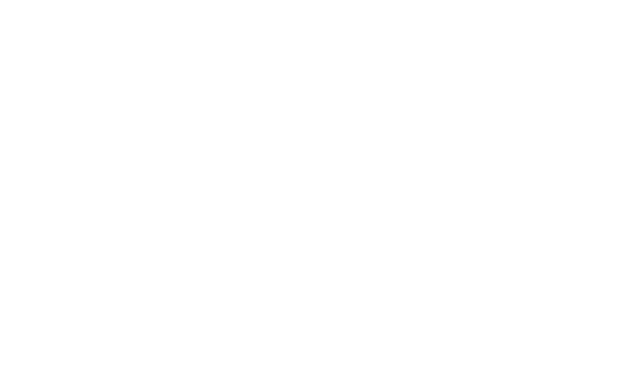
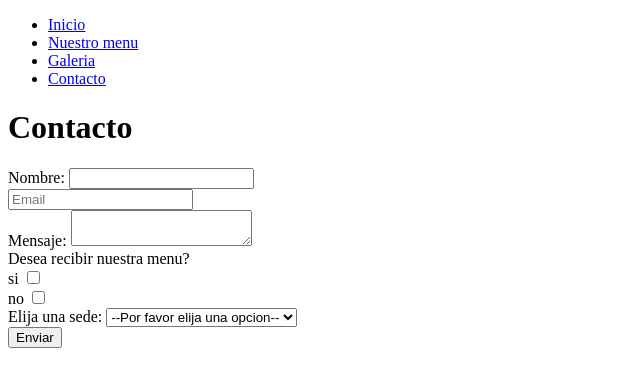
Before and after one commit to Aelf86/Aelfred86-mi-restaurante, a plain HTML site: page contacto.html in a window 1280 px wide. Shown: the whole page, without its empty margins (0-640 px from the left). Drawn offline with Linux system fonts and the light colour scheme.

Commit message:
añadidas funcionalidades de navegacion

```diff
--- a/contacto.html
+++ b/contacto.html
@@ -0,0 +1,63 @@
+<!DOCTYPE html>
+<html lang="en">
+  <head>
+    <meta charset="UTF-8" />
+    <meta name="viewport" content="width=device-width, initial-scale=1.0" />
+    <title>Formulario</title>
+  </head>
+  <body>
+
+    <header>
+        <nav>
+    <ul>
+        <li><a href="index.html">Inicio</a></li>
+        <li><a href="menu.html">Nuestro menu</a></li>
+        <li><a href="galeria.html">Galeria</a></li>
+        <li><a href="contacto.html">Contacto</a></li>
+    </ul>
+        </nav>
+    </header>
+
+    <h1>Contacto</h1>
+
+    <form action="">
+      <div>
+        <label for="nombre"> Nombre:</label>
+        <input type="text" name="nombre" id="nombre" />
+      </div>
+
+      <div>
+        <input type="email" name="email" id="email" placeholder="Email" />
+      </div>
+
+      <div>
+        <label for="mensaje"> Mensaje:</label>
+        <textarea name="mensaje" id="mensaje"></textarea>
+      </div>
+
+      <div>Desea recibir nuestra menu?</div>
+        <div>
+            <label for="si">si</label>
+            <input type="checkbox" />
+        </div>
+        <div>
+            <label for="no">no</label>
+            <input type="checkbox" />
+        </div>
+
+        <label for="pet-select">Elija una sede:</label>
+
+        <select name="pets" id="pet-select">
+            <option value="">--Por favor elija una opcion--</option>
+            <option value="dog">Caracas</option>
+            <option value="cat">Maracay</option>
+            <option value="hamster">Valencia</option>
+
+        </select>
+
+        <div>
+          <button type="submit">Enviar</button>
+        </div>
+    </form>
+  </body>
+</html>
```
Also changed, not shown: galeria.html (+27 -0 lines), index.html (+2 -7 lines), menu.html (+25 -0 lines).
